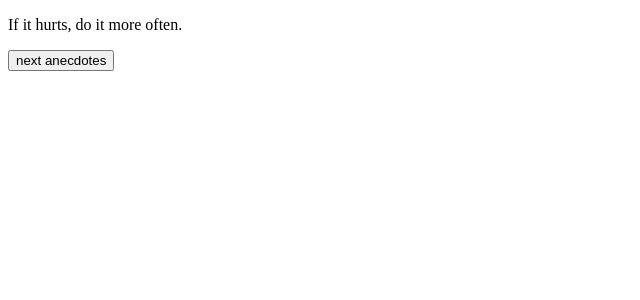
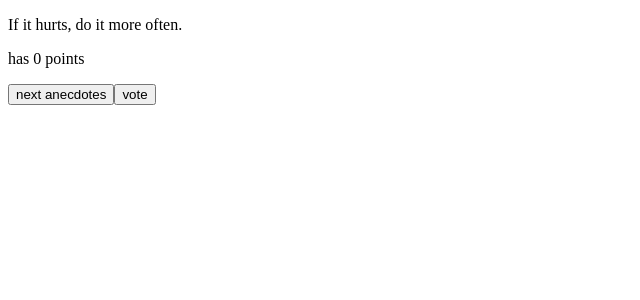
Before and after one commit to omerk42/full-stack-open-2022, a React (Create React App) app in the folder part1/: page / in a window 1280 px wide. Shown: the top 300 px of the page, without its empty margins (0-640 px from the left). Built offline with nearby package versions, Linux system fonts and the light colour scheme.

Commit message:
part 1 1.13

```diff
--- a/part1/src/App.js
+++ b/part1/src/App.js
@@ -13,11 +13,18 @@ const App = () => {
   ];
 
   const [selected, setSelected] = useState(0);
+  const [vote, setVote] = useState(new Uint8Array(anecdotes.length));
 
+  const handleVote = () => {
+    const copy = { ...vote };
+    copy[selected] += 1;
+    setVote(copy);
+  };
   return (
     <>
       <div>
         <p>{anecdotes[selected]}</p>
+        <p>has {vote[selected]} points</p>
         <button
           onClick={() =>
             setSelected(Math.floor(Math.random() * anecdotes.length))
@@ -25,6 +32,7 @@ const App = () => {
         >
           next anecdotes
         </button>
+        <button onClick={handleVote}>vote</button>
       </div>
     </>
   );
```
